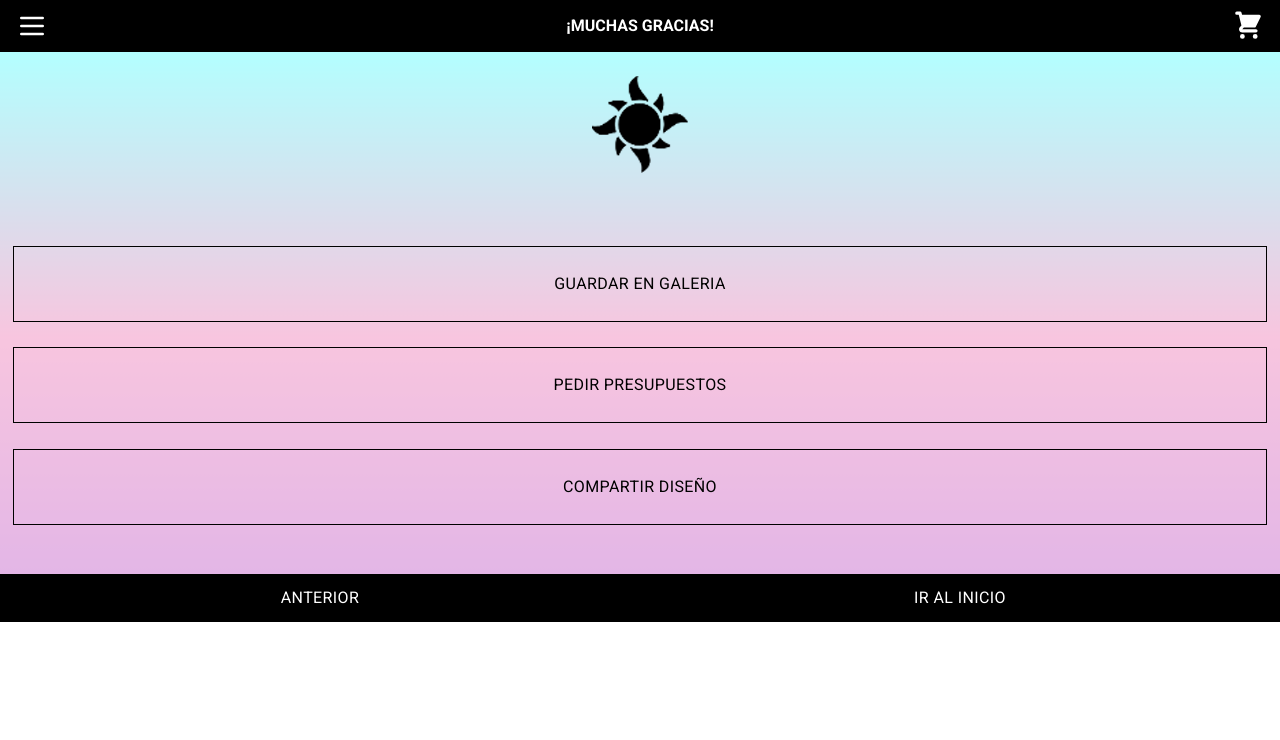
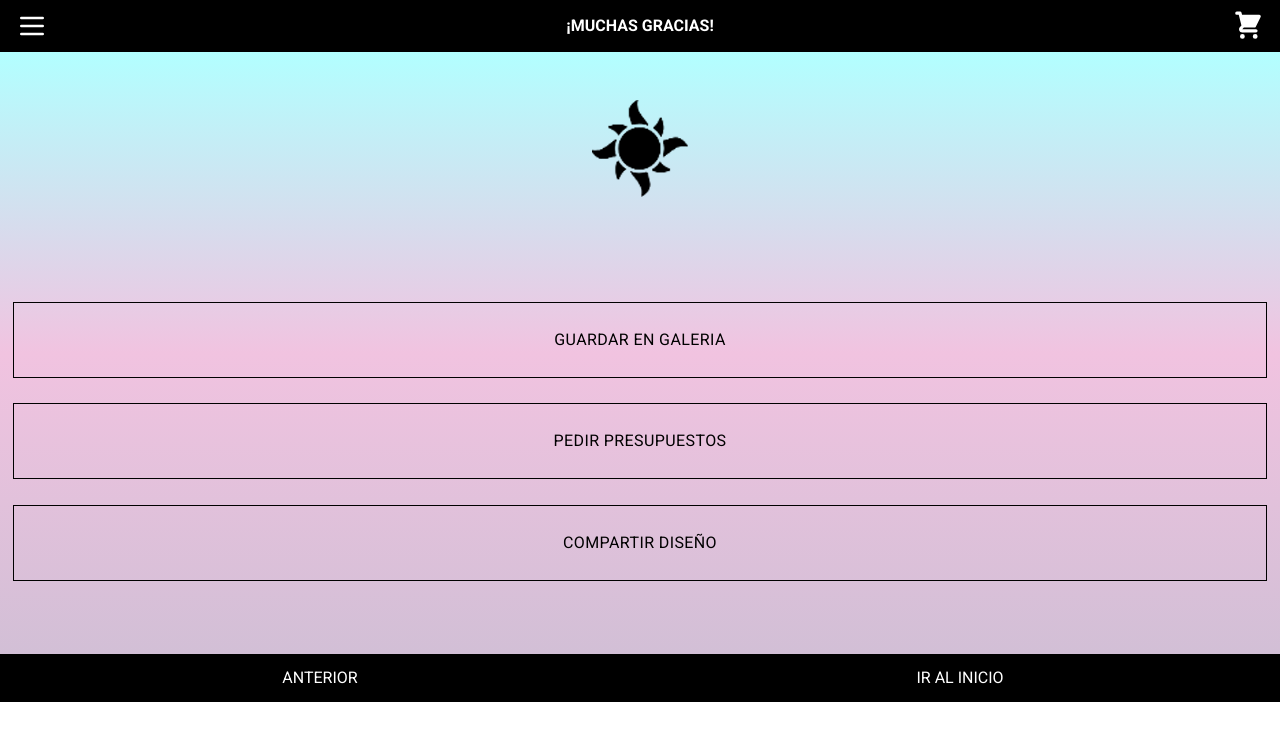
Before and after one commit to AhrensOG/ArkanoProject-Client, a Next.js app: page /endMerch in a window 1280 px wide. Shown: the top 740 px of the page. Built offline with nearby package versions, Linux system fonts and the light colour scheme.

Commit message:
Changes some styles in the component

```diff
--- a/components/EndingPage/EndingPage.jsx
+++ b/components/EndingPage/EndingPage.jsx
@@ -1,24 +1,20 @@
-import ConfirmationOptions from "../buttons/ConfirmationOptions"
-import { useState } from "react"
-import NavBar from "../Navbar/NavBar"
-import DirectionButtonsControllers from "../buttons/DirectionButtonsControllers"
+import ConfirmationOptions from "../buttons/ConfirmationOptions";
+import DirectionButtonsControllers from "../buttons/DirectionButtonsControllers";
 
 const EndingPage = () => {
   return (
     <>
-            <div className='bg-gradient-to-b from-[#00FFFF] via-[#E73D93] to-[#9400B3]'>
-                <div className='bg-white/70 pt-6 flex flex-col gap-12'>
-                    <div className='flex flex-row justify-center px-6'>
+      <div className="h-full flex flex-col justify-center gap-20 bg-gradient-to-b from-[#B2FFFF] via-[#F1C3E0] to-[#d2bfd6] py-12">
+        <div className="flex flex-row justify-center px-6">
           <img src="/sun.svg" alt="" />
         </div>
-                    <div className='flex flex-col gap-6 text-center tracking-wide'>
-                        <ConfirmationOptions/>
-                        <DirectionButtonsControllers goHome={true}/>
+        <div className="flex flex-col gap-6 text-center tracking-wide">
+          <ConfirmationOptions />
         </div>
       </div>
-            </div>
+      <DirectionButtonsControllers goHome={true} />
     </>
-    )
-}
+  );
+};
 
-export default EndingPage
+export default EndingPage;
```
Lines whose indentation alone changed are shown as unchanged.
